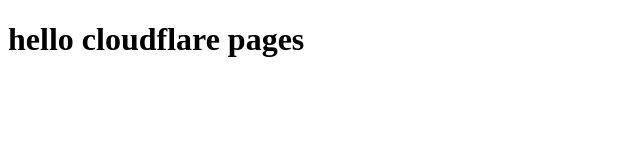
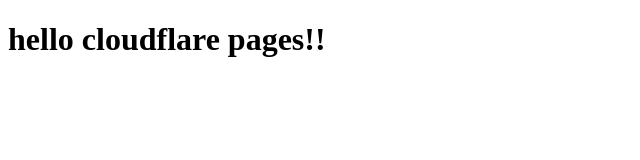
Before and after one commit to leroyrosales/wild-flag, a plain HTML site: page index.html in a window 1280 px wide. Shown: the full height of the page, 0-640 px from the left. Drawn offline with Linux system fonts and the light colour scheme.

Commit message:
Adds grammer

```diff
--- a/index.html
+++ b/index.html
@@ -7,6 +7,6 @@
     <title>Cloudflare Demo</title>
 </head>
 <body>
-<h1>hello cloudflare pages</h1>
+<h1>hello cloudflare pages!!</h1>
 </body>
 </html>
```
